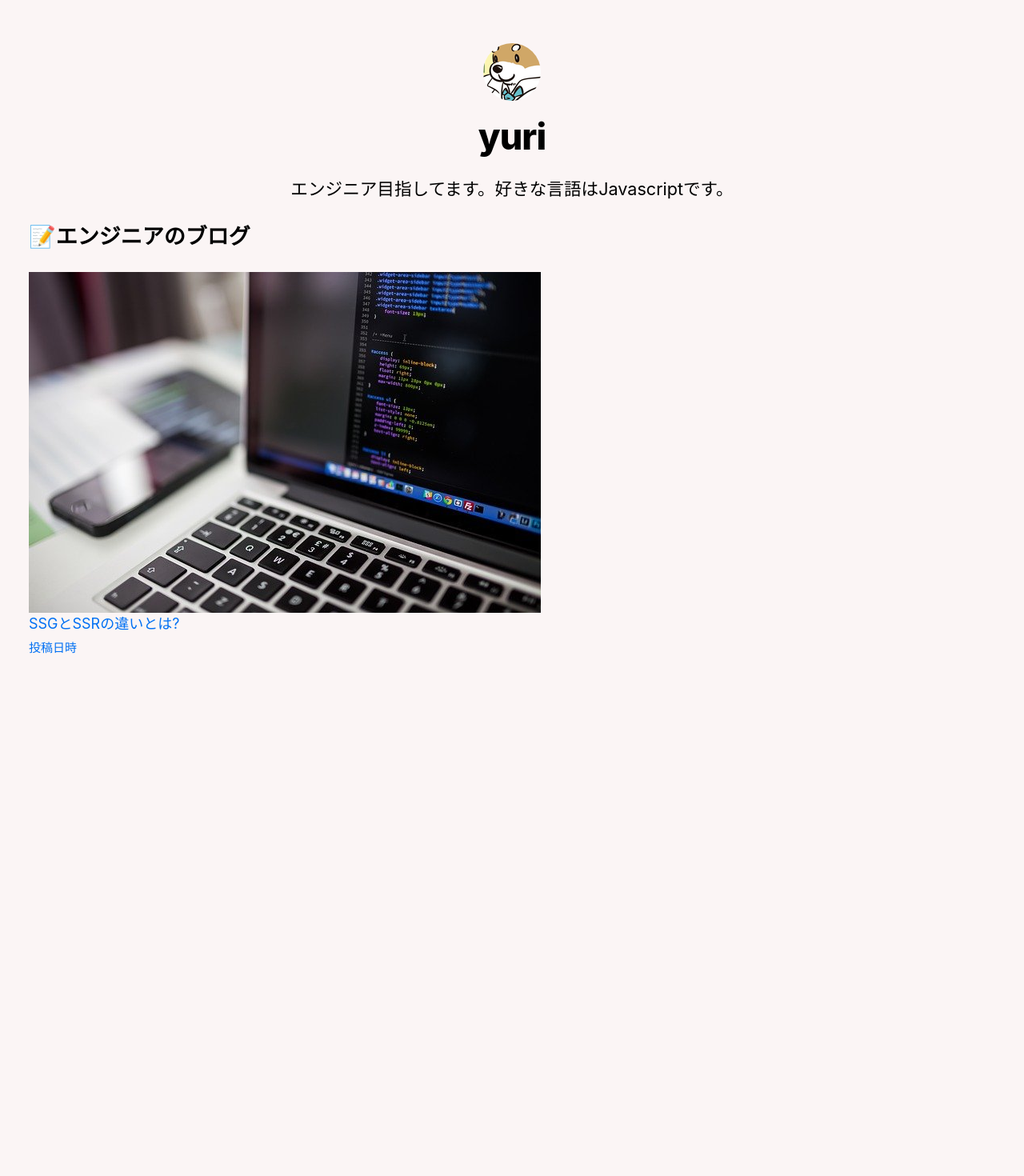
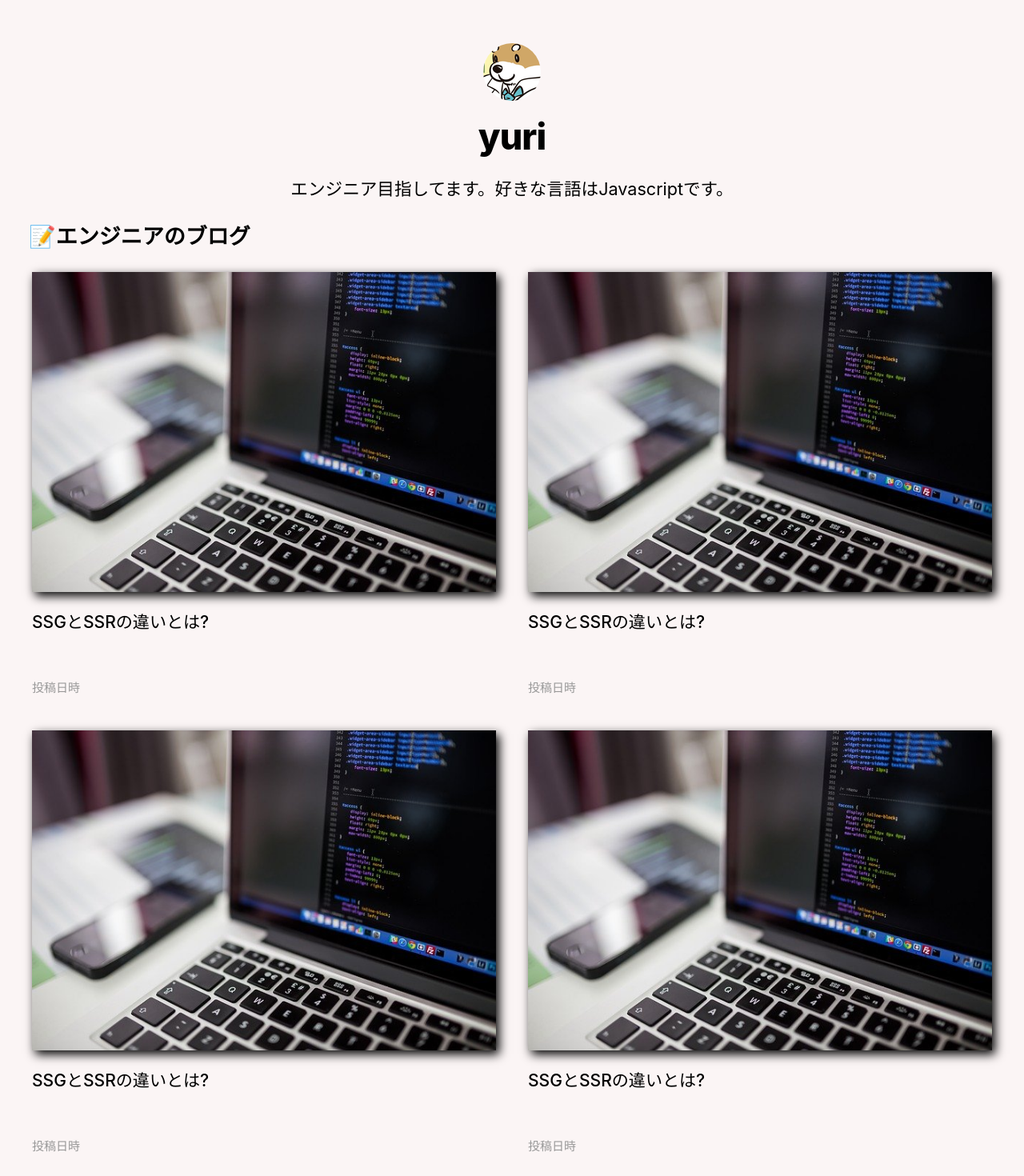
Before and after one commit to yurikondo/microblog, a Next.js app: page / in a window 1280 px wide. Shown: the top 1470 px of the page at 80% size. Before the commit the page ends 932 px from the top, so only its background shows below. Built offline with nearby package versions, Linux system fonts and the light colour scheme.

Commit message:
24. トップページのスタイリングを調整しよう

```diff
--- a/src/pages/index.js
+++ b/src/pages/index.js
@@ -1,4 +1,5 @@
 import Link from "next/link";
+import styles from "../styles/Home.module.css";
 import Layout from "../../components/Layout";
 import utilStyle from "../styles/utils.module.css";
 
@@ -9,16 +10,66 @@ export default function Home() {
         <p>エンジニア目指してます。好きな言語はJavascriptです。</p>
       </section>
       <section>
-        <div>
+        <h2>📝エンジニアのブログ</h2>
+        <div className={styles.grid}>
           <article>
-            <h2>📝エンジニアのブログ</h2>
             <Link href="/">
-              <img src="./images/thumbnail01.jpg" />
+              <img
+                src="./images/thumbnail01.jpg"
+                className={styles.thumbnailImage}
+              />
             </Link>
             <Link href="/">
-              <a>SSGとSSRの違いとは?</a>
+              <h3 className={utilStyle.boldText} href="/">
+                SSGとSSRの違いとは?
+              </h3>
               <br />
-              <small>投稿日時</small>
+              <small className={utilStyle.lightText}>投稿日時</small>
+            </Link>
+          </article>
+          <article>
+            <Link href="/">
+              <img
+                src="./images/thumbnail01.jpg"
+                className={styles.thumbnailImage}
+              />
+            </Link>
+            <Link href="/">
+              <h3 className={utilStyle.boldText} href="/">
+                SSGとSSRの違いとは?
+              </h3>
+              <br />
+              <small className={utilStyle.lightText}>投稿日時</small>
+            </Link>
+          </article>
+          <article>
+            <Link href="/">
+              <img
+                src="./images/thumbnail01.jpg"
+                className={styles.thumbnailImage}
+              />
+            </Link>
+            <Link href="/">
+              <h3 className={utilStyle.boldText} href="/">
+                SSGとSSRの違いとは?
+              </h3>
+              <br />
+              <small className={utilStyle.lightText}>投稿日時</small>
+            </Link>
+          </article>
+          <article>
+            <Link href="/">
+              <img
+                src="./images/thumbnail01.jpg"
+                className={styles.thumbnailImage}
+              />
+            </Link>
+            <Link href="/">
+              <h3 className={utilStyle.boldText} href="/">
+                SSGとSSRの違いとは?
+              </h3>
+              <br />
+              <small className={utilStyle.lightText}>投稿日時</small>
             </Link>
           </article>
         </div>
--- a/src/styles/Home.module.css
+++ b/src/styles/Home.module.css
@@ -1,278 +1,36 @@
+.container {
+  padding: 0 2rem;
+}
+
 .main {
+  min-height: 100vh;
+  padding: 4rem 0;
+  flex: 1;
   display: flex;
   flex-direction: column;
-  justify-content: space-between;
+  justify-content: center;
   align-items: center;
-  padding: 6rem;
-  min-height: 100vh;
 }
 
-.description {
-  display: inherit;
-  justify-content: inherit;
-  align-items: inherit;
-  font-size: 0.85rem;
-  max-width: var(--max-width);
-  width: 100%;
-  z-index: 2;
-  font-family: var(--font-mono);
+.thumbnailImage {
+  width: 950px;
+  height: 400px;
+  margin-bottom: 20px;
+  box-shadow: 4px 5px 12px black;
+  transition: all 0.3s;
+  cursor: pointer;
 }
 
-.description a {
-  display: flex;
-  justify-content: center;
-  align-items: center;
-  gap: 0.5rem;
-}
-
-.description p {
-  position: relative;
-  margin: 0;
-  padding: 1rem;
-  background-color: rgba(var(--callout-rgb), 0.5);
-  border: 1px solid rgba(var(--callout-border-rgb), 0.3);
-  border-radius: var(--border-radius);
-}
-
-.code {
-  font-weight: 700;
-  font-family: var(--font-mono);
+.thumbnailImage:hover {
+  transform: translate(4px, 5px);
+  box-shadow: none;
 }
 
 .grid {
   display: grid;
-  grid-template-columns: repeat(4, minmax(25%, auto));
-  width: var(--max-width);
-  max-width: 100%;
+  flex-wrap: wrap;
+  max-width: 1200px;
+  gap: 40px;
+  margin: 0 auto;
+  grid-template-columns: repeat(auto-fit, minmax(400px, 1fr));
 }
-
-.card {
-  padding: 1rem 1.2rem;
-  border-radius: var(--border-radius);
-  background: rgba(var(--card-rgb), 0);
-  border: 1px solid rgba(var(--card-border-rgb), 0);
-  transition: background 200ms, border 200ms;
-}
-
-.card span {
-  display: inline-block;
-  transition: transform 200ms;
-}
-
-.card h2 {
-  font-weight: 600;
-  margin-bottom: 0.7rem;
-}
-
-.card p {
-  margin: 0;
-  opacity: 0.6;
-  font-size: 0.9rem;
-  line-height: 1.5;
-  max-width: 30ch;
-}
-
-.center {
-  display: flex;
-  justify-content: center;
-  align-items: center;
-  position: relative;
-  padding: 4rem 0;
-}
-
-.center::before {
-  background: var(--secondary-glow);
-  border-radius: 50%;
-  width: 480px;
-  height: 360px;
-  margin-left: -400px;
-}
-
-.center::after {
-  background: var(--primary-glow);
-  width: 240px;
-  height: 180px;
-  z-index: -1;
-}
-
-.center::before,
-.center::after {
-  content: '';
-  left: 50%;
-  position: absolute;
-  filter: blur(45px);
-  transform: translateZ(0);
-}
-
-.logo,
-.thirteen {
-  position: relative;
-}
-
-.thirteen {
-  display: flex;
-  justify-content: center;
-  align-items: center;
-  width: 75px;
-  height: 75px;
-  padding: 25px 10px;
-  margin-left: 16px;
-  transform: translateZ(0);
-  border-radius: var(--border-radius);
-  overflow: hidden;
-  box-shadow: 0px 2px 8px -1px #0000001a;
-}
-
-.thirteen::before,
-.thirteen::after {
-  content: '';
-  position: absolute;
-  z-index: -1;
-}
-
-/* Conic Gradient Animation */
-.thirteen::before {
-  animation: 6s rotate linear infinite;
-  width: 200%;
-  height: 200%;
-  background: var(--tile-border);
-}
-
-/* Inner Square */
-.thirteen::after {
-  inset: 0;
-  padding: 1px;
-  border-radius: var(--border-radius);
-  background: linear-gradient(
-    to bottom right,
-    rgba(var(--tile-start-rgb), 1),
-    rgba(var(--tile-end-rgb), 1)
-  );
-  background-clip: content-box;
-}
-
-/* Enable hover only on non-touch devices */
-@media (hover: hover) and (pointer: fine) {
-  .card:hover {
-    background: rgba(var(--card-rgb), 0.1);
-    border: 1px solid rgba(var(--card-border-rgb), 0.15);
-  }
-
-  .card:hover span {
-    transform: translateX(4px);
-  }
-}
-
-@media (prefers-reduced-motion) {
-  .thirteen::before {
-    animation: none;
-  }
-
-  .card:hover span {
-    transform: none;
-  }
-}
-
-/* Mobile */
-@media (max-width: 700px) {
-  .content {
-    padding: 4rem;
-  }
-
-  .grid {
-    grid-template-columns: 1fr;
-    margin-bottom: 120px;
-    max-width: 320px;
-    text-align: center;
-  }
-
-  .card {
-    padding: 1rem 2.5rem;
-  }
-
-  .card h2 {
-    margin-bottom: 0.5rem;
-  }
-
-  .center {
-    padding: 8rem 0 6rem;
-  }
-
-  .center::before {
-    transform: none;
-    height: 300px;
-  }
-
-  .description {
-    font-size: 0.8rem;
-  }
-
-  .description a {
-    padding: 1rem;
-  }
-
-  .description p,
-  .description div {
-    display: flex;
-    justify-content: center;
-    position: fixed;
-    width: 100%;
-  }
-
-  .description p {
-    align-items: center;
-    inset: 0 0 auto;
-    padding: 2rem 1rem 1.4rem;
-    border-radius: 0;
-    border: none;
-    border-bottom: 1px solid rgba(var(--callout-border-rgb), 0.25);
-    background: linear-gradient(
-      to bottom,
-      rgba(var(--background-start-rgb), 1),
-      rgba(var(--callout-rgb), 0.5)
-    );
-    background-clip: padding-box;
-    backdrop-filter: blur(24px);
-  }
-
-  .description div {
-    align-items: flex-end;
-    pointer-events: none;
-    inset: auto 0 0;
-    padding: 2rem;
-    height: 200px;
-    background: linear-gradient(
-      to bottom,
-      transparent 0%,
-      rgb(var(--background-end-rgb)) 40%
-    );
-    z-index: 1;
-  }
-}
-
-/* Tablet and Smaller Desktop */
-@media (min-width: 701px) and (max-width: 1120px) {
-  .grid {
-    grid-template-columns: repeat(2, 50%);
-  }
-}
-
-@media (prefers-color-scheme: dark) {
-  .vercelLogo {
-    filter: invert(1);
-  }
-
-  .logo,
-  .thirteen img {
-    filter: invert(1) drop-shadow(0 0 0.3rem #ffffff70);
-  }
-}
-
-@keyframes rotate {
-  from {
-    transform: rotate(360deg);
-  }
-  to {
-    transform: rotate(0deg);
-  }
-}
```
